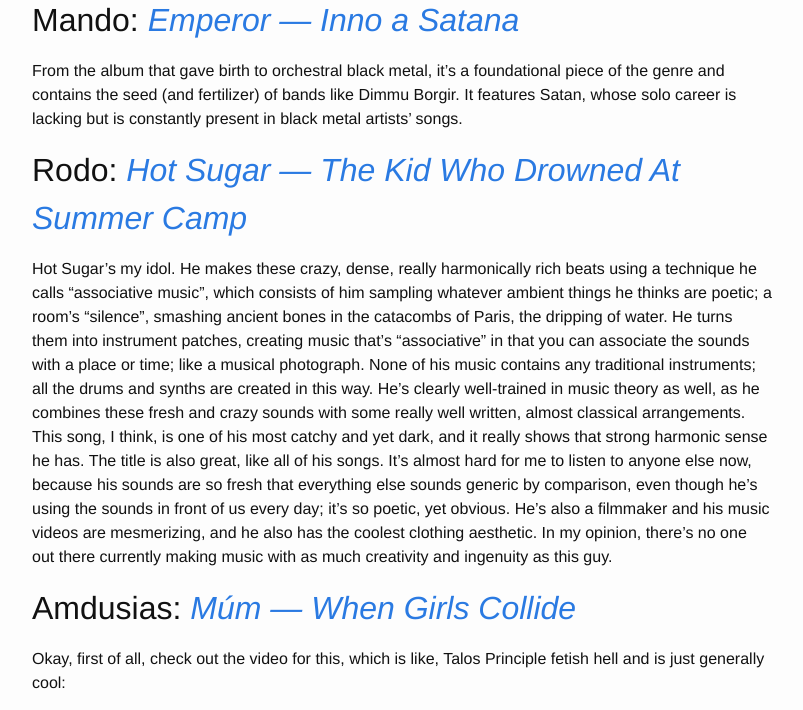
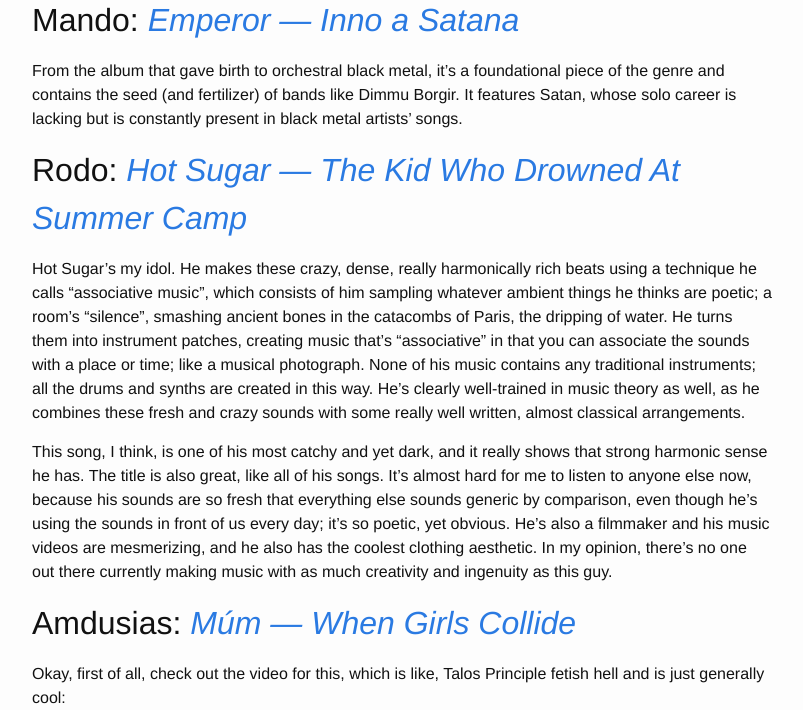
Before and after one commit to makyo/salsa, a Jekyll site: the page built from drafts/2017-05-07-salsa-weekly.md, in a window 1280 px wide and 1400 px high, scrolled down 1941 px, cut to the strip 0-710 px from the top of the window. Shown: the whole strip, without its empty margins (238-1041 px from the left). Built offline with Jekyll 4.4.1, drawn with Linux system fonts in a browser that asks for light colours; comment, search, counter and statistics services are not loaded; some of the changed text lies outside the part shown.

Commit message:
Formatting

```diff
--- a/drafts/2017-05-07-salsa-weekly.md
+++ b/drafts/2017-05-07-salsa-weekly.md
@@ -51,7 +51,9 @@
 
 ## Rodo: [*Hot Sugar --- The Kid Who Drowned At Summer Camp*](https://open.spotify.com/track/6xeCp1w8ODHFoHqEa0YSKh)
 
-Hot Sugar's my idol. He makes these crazy, dense, really harmonically rich beats using a technique he calls "associative music", which consists of him sampling whatever ambient things he thinks are poetic; a room's "silence", smashing ancient bones in the catacombs of Paris, the dripping of water. He turns them into instrument patches, creating music that's "associative" in that you can associate the sounds with a place or time; like a musical photograph. None of his music contains any traditional instruments; all the drums and synths are created in this way. He's clearly well-trained in music theory as well, as he combines these fresh and crazy sounds with some really well written, almost classical arrangements. This song, I think, is one of his most catchy and yet dark, and it really shows that strong harmonic sense he has. The title is also great, like all of his songs. It's almost hard for me to listen to anyone else now, because his sounds are so fresh that everything else sounds generic by comparison, even though he's using the sounds in front of us every day; it's so poetic, yet obvious. He's also a filmmaker and his music videos are mesmerizing, and he also has the coolest clothing aesthetic. In my opinion, there's no one out there currently making music with as much creativity and ingenuity as this guy.
+Hot Sugar's my idol. He makes these crazy, dense, really harmonically rich beats using a technique he calls "associative music", which consists of him sampling whatever ambient things he thinks are poetic; a room's "silence", smashing ancient bones in the catacombs of Paris, the dripping of water. He turns them into instrument patches, creating music that's "associative" in that you can associate the sounds with a place or time; like a musical photograph. None of his music contains any traditional instruments; all the drums and synths are created in this way. He's clearly well-trained in music theory as well, as he combines these fresh and crazy sounds with some really well written, almost classical arrangements.
+
+This song, I think, is one of his most catchy and yet dark, and it really shows that strong harmonic sense he has. The title is also great, like all of his songs. It's almost hard for me to listen to anyone else now, because his sounds are so fresh that everything else sounds generic by comparison, even though he's using the sounds in front of us every day; it's so poetic, yet obvious. He's also a filmmaker and his music videos are mesmerizing, and he also has the coolest clothing aesthetic. In my opinion, there's no one out there currently making music with as much creativity and ingenuity as this guy.
 
 ## Amdusias: [*Múm --- When Girls Collide*](https://open.spotify.com/track/7jMuXuhCfls17qg16Cy5cA)
 
@@ -59,7 +61,7 @@
 
 <iframe width="560" height="315" src="https://www.youtube.com/embed/4YzmcW8ZwWc" frameborder="0" allowfullscreen></iframe>
 
-Anyway, people who know me at all know that I love my complex synth wibbles, and this fits very firmly into that vein, the Slagsmålsklubben / Röyksopp / lots of LSDJ composers school of ""we put way too much pitch bending on our synth lead and it got glitched to heck, aren't we cool?"" (Yes, you all are, please give me more of this.) It really only takes ""a super cool synth thing"" to get me really into a song, so I was sold in a few seconds, but the rest of this is just generally super-catchy feel-good synthpop goodness: catchy vocals, lyrics that have absolutely no right being in a song as poppy as this (It's time to break this bloody spell / It's time to blow shit back to hell), five minutes of head-nodding. Very bumpable.
+Anyway, people who know me at all know that I love my complex synth wibbles, and this fits very firmly into that vein, the Slagsmålsklubben / Röyksopp / lots of LSDJ composers school of "we put way too much pitch bending on our synth lead and it got glitched to heck, aren't we cool? (Yes, you all are, please give me more of this.) It really only takes "a super cool synth thing to get me really into a song, so I was sold in a few seconds, but the rest of this is just generally super-catchy feel-good synthpop goodness: catchy vocals, lyrics that have absolutely no right being in a song as poppy as this (It's time to break this bloody spell / It's time to blow shit back to hell), five minutes of head-nodding. Very bumpable.
 
 ## Peri: [*Pryapisme --- Un Max De Croco*](https://open.spotify.com/track/7sG5Rdd0w7CCIuIDFzLIXQ)
 
```
